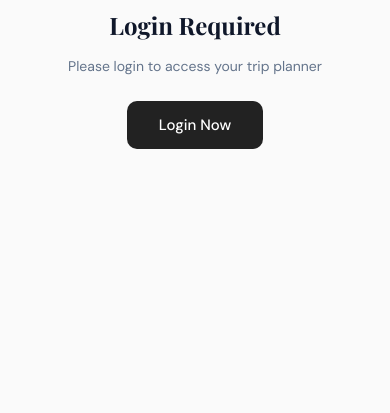
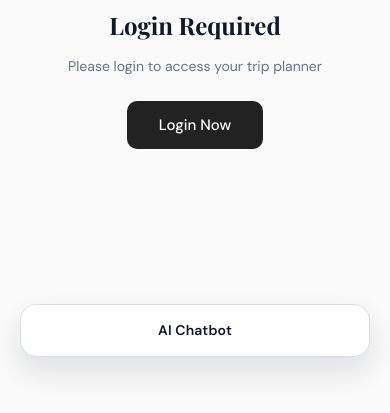
Before and after one commit to Abdalrhman-zadain/TravelMind_Fronted, a plain HTML site: page trip-planner.html in a window 390 px wide. Shown: the part 659-1072 px from the top of the page. Before the commit the page ends 963 px from the top, so only its background shows below. Drawn offline with nearby package versions, Linux system fonts and the light colour scheme.

Commit message:
Move chatbot link to floating bottom box

```diff
--- a/css/style.css
+++ b/css/style.css
@@ -833,6 +833,49 @@ button {
   display: none !important;
 }
 
+.has-chatbot-box {
+  padding-bottom: 120px;
+}
+
+.trip-planner-page {
+  padding-bottom: 120px;
+}
+
+.chatbot-box {
+  position: fixed;
+  left: 24px;
+  bottom: 24px;
+  z-index: 900;
+  display: inline-flex;
+  align-items: center;
+  justify-content: center;
+  min-width: 160px;
+  max-width: calc(100vw - 48px);
+  padding: 14px 20px;
+  border: 1px solid rgba(15, 23, 42, 0.14);
+  border-radius: 16px;
+  background: rgba(255, 255, 255, 0.96);
+  color: var(--dark);
+  box-shadow: 0 14px 32px rgba(15, 23, 42, 0.12);
+  backdrop-filter: blur(10px);
+  transition:
+    transform 0.2s ease,
+    box-shadow 0.2s ease,
+    border-color 0.2s ease;
+}
+
+.chatbot-box:hover {
+  transform: translateY(-2px);
+  border-color: rgba(245, 158, 11, 0.5);
+  box-shadow: 0 18px 36px rgba(15, 23, 42, 0.16);
+}
+
+.chatbot-box-label {
+  font-size: 14px;
+  font-weight: 700;
+  letter-spacing: 0.01em;
+}
+
 /* ── RESPONSIVE ── */
 @media (max-width: 1024px) {
   .navbar,
@@ -881,6 +924,21 @@ button {
     align-items: flex-start;
     gap: 16px;
   }
+
+  .trip-planner-page {
+    padding-bottom: 32px;
+  }
+
+  .has-chatbot-box {
+    padding-bottom: 32px;
+  }
+
+  .chatbot-box {
+    position: static;
+    margin: 0 20px 24px;
+    width: calc(100% - 40px);
+    max-width: none;
+  }
 }
 
 /* ── RTL SUPPORT ── */
--- a/trip-planner.html
+++ b/trip-planner.html
@@ -7,7 +7,7 @@
     <link rel="stylesheet" href="css/style.css" />
     <link rel="stylesheet" href="css/trip-planner.css" />
   </head>
-  <body>
+  <body class="has-chatbot-box trip-planner-page">
     <!-- ── NAVBAR ── -->
     <nav class="navbar" id="navbar">
       <a href="index.html" class="nav-logo">Travel<span>Mind</span></a>
@@ -25,7 +25,6 @@
             >Trip Planner</a
           >
         </li>
-        <li><a href="chatbot.html" data-i18n="nav.chatbot">AI Chatbot</a></li>
       </ul>
       <div class="nav-actions" id="nav-actions">
         <button
@@ -260,6 +259,10 @@
     <!-- TOAST -->
     <div class="toast-container" id="toast-container"></div>
 
+    <a href="chatbot.html" class="chatbot-box" aria-label="Open AI Chatbot">
+      <span class="chatbot-box-label" data-i18n="nav.chatbot">AI Chatbot</span>
+    </a>
+
     <script src="js/api.js"></script>
     <script src="js/app.js"></script>
     <script src="js/trip-planner.js"></script>
```
Also changed, not shown: attractions.html (+5 -2 lines), chatbot.html (+5 -6 lines), hotels.html (+5 -2 lines), index.html (+5 -2 lines), restaurants.html (+5 -2 lines).
